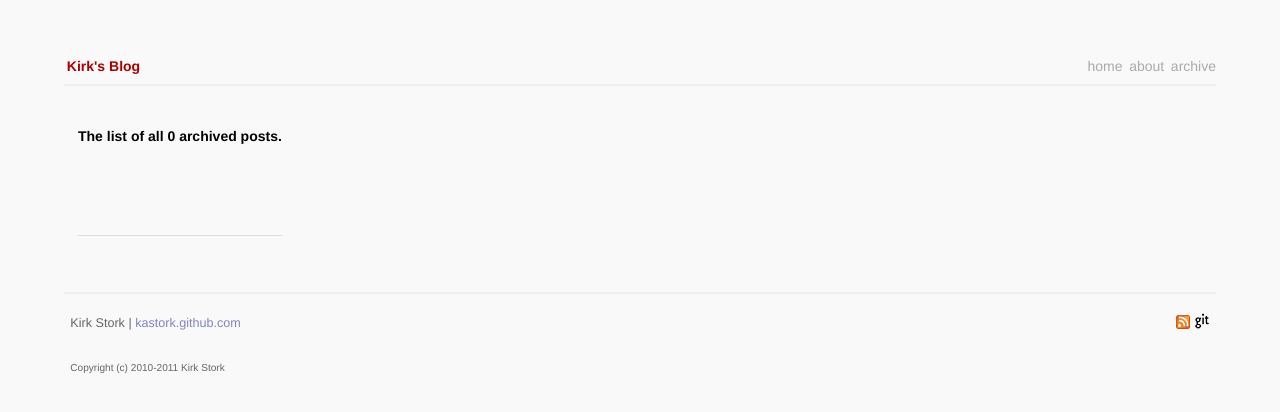
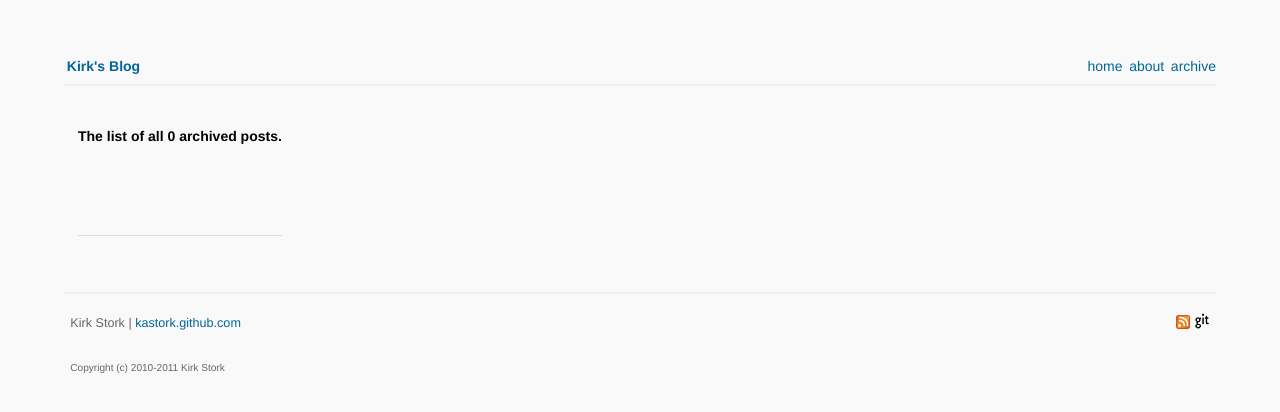
Before and after one commit to kastork/kastork.github.com, a Jekyll site: the page built from archive.html, in a window 1280 px wide. Shown: the top 412 px of the page. Built offline with Jekyll 4.4.1, drawn with Linux system fonts in a browser that asks for light colours.

Commit message:
Color and font size changes, corrected some mismatched tags.

```diff
--- a/_includes/footer.html
+++ b/_includes/footer.html
@@ -1,5 +1,5 @@
 <div id="leftcol">
-	<p>Kirk Stork</span> | <a href="{{ site.url }}">kastork.github.com</a></p>
+	<p><span>Kirk Stork</span> | <a href="{{ site.url }}">kastork.github.com</a></p>
 </div>
 <div id="rightcol">
 	<p>
--- a/css/site.css
+++ b/css/site.css
@@ -37,7 +37,8 @@ p {
 }
 
 a {
-	color: #00a;
+	/* color: #00a; */
+	color: #069;
 	text-decoration: none;
 	font: normal;
 }
@@ -48,7 +49,8 @@ a:hover {
 }
 
 a:visited {
-	color: #a0a;
+	color: #069;
+/*  color: #a0a;*/
 	font: normal;
 }
 
@@ -97,12 +99,14 @@ ul span {
 
 #header a:link,
 #header a:visited {
-	color: #aaa;
+	color: #069;
+/*  color: #aaa;*/
 	margin-left: 0.2em;
 }
 
 #header a.site {
-	color: #a00;
+	color: #069;
+/*  color: #a00;*/
 	font-weight: bold;
 }
 
@@ -173,7 +177,8 @@ ul span {
 }
 
 #footer a {
-	color: #8085C1;
+	color: #069;
+/*  color: #8085C1;*/
 }
 
 #footer #leftcol {
--- a/index.html
+++ b/index.html
@@ -6,9 +6,10 @@ title: Kirk's Blog
 {% for post in site.posts limit:5 %}
 <div class="post">
     <h1><a href="{{ post.url }}">{{ post.title }}</a></h1>
+    <span class="date">{{ post.date | date: "%b %d %Y" }}</span><br />
     {{ post.content }}
     <p class="signoff">
-      &mdash;<a href="{{ post.url }}">{{ post.date | date: "%d %b, %Y" }}</a>
+      To view or add comments, see the <a href="{{ post.url }}">full post</a>.
     </p>
   </div>
 {% endfor %}
```
Also changed, not shown: _includes/scripts.html (+2 -42 lines), _layouts/post.html (+19 -0 lines).
